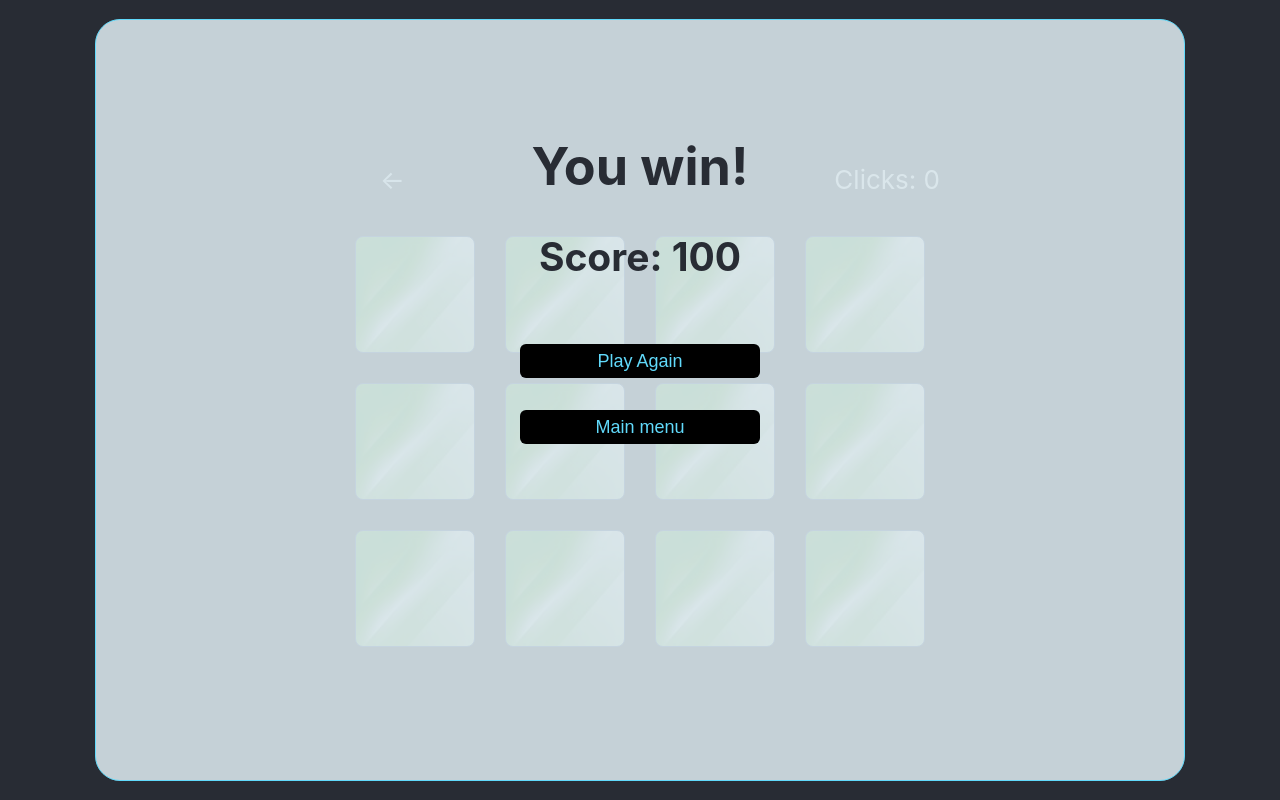
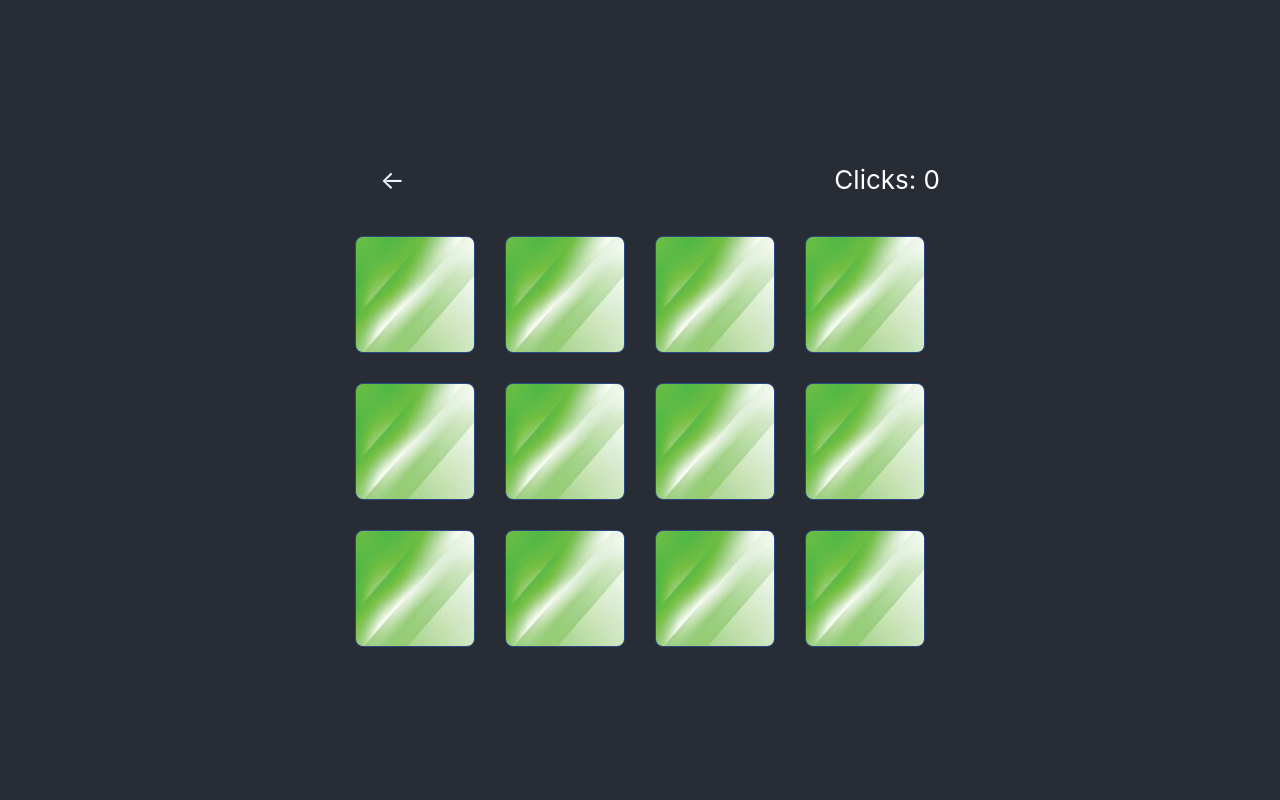
Before and after one commit to Rayan84/memory-game, a React (Create React App) app: page /easy in a window 1280 px wide. Built offline with nearby package versions, Linux system fonts and the light colour scheme.

Commit message:
Add prop type validation for PlayTable prop

```diff
--- a/src/components/PlayTable.jsx
+++ b/src/components/PlayTable.jsx
@@ -1,5 +1,6 @@
 import React, {useEffect, useState} from "react";
 import {Link} from "react-router-dom";
+import PropTypes from 'prop-types';
 
 let clicksCounter = 0,
     first = null,
@@ -103,7 +104,7 @@ function PlayTable (props) {
         };
         const generateTable = () => {
             console.log('generating table');
-            document.querySelector('.score-window').style.display = 'block';
+            document.querySelector('.score-window').style.display = 'none';
             clicksCounter = 0;
             unSolvedSquares = props.len;
             finished.status = false;
@@ -216,4 +217,8 @@ function PlayTable (props) {
 
 }
 
+PlayTable.propTypes = {
+    len: PropTypes.string
+};
+
 export default PlayTable;
```
